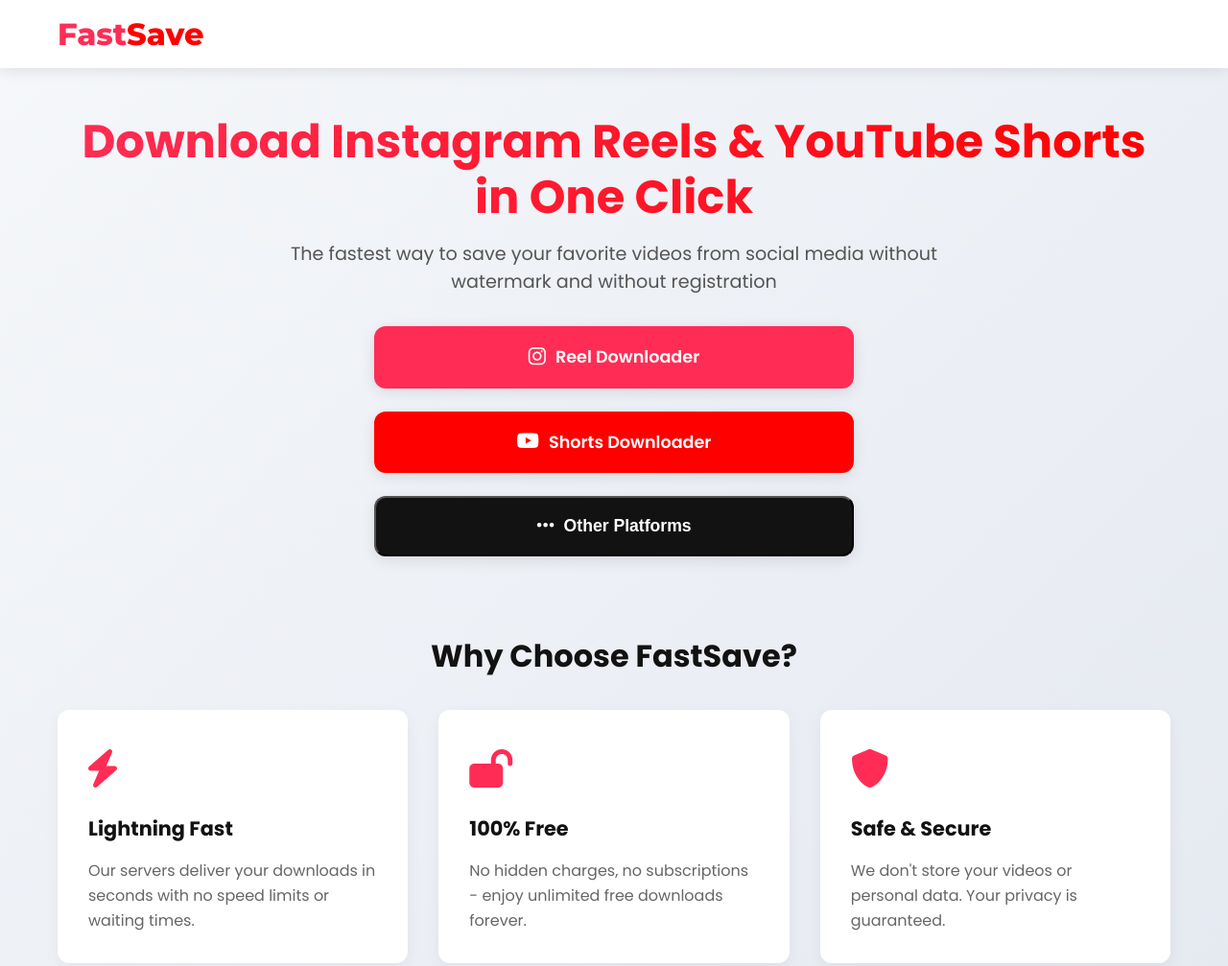
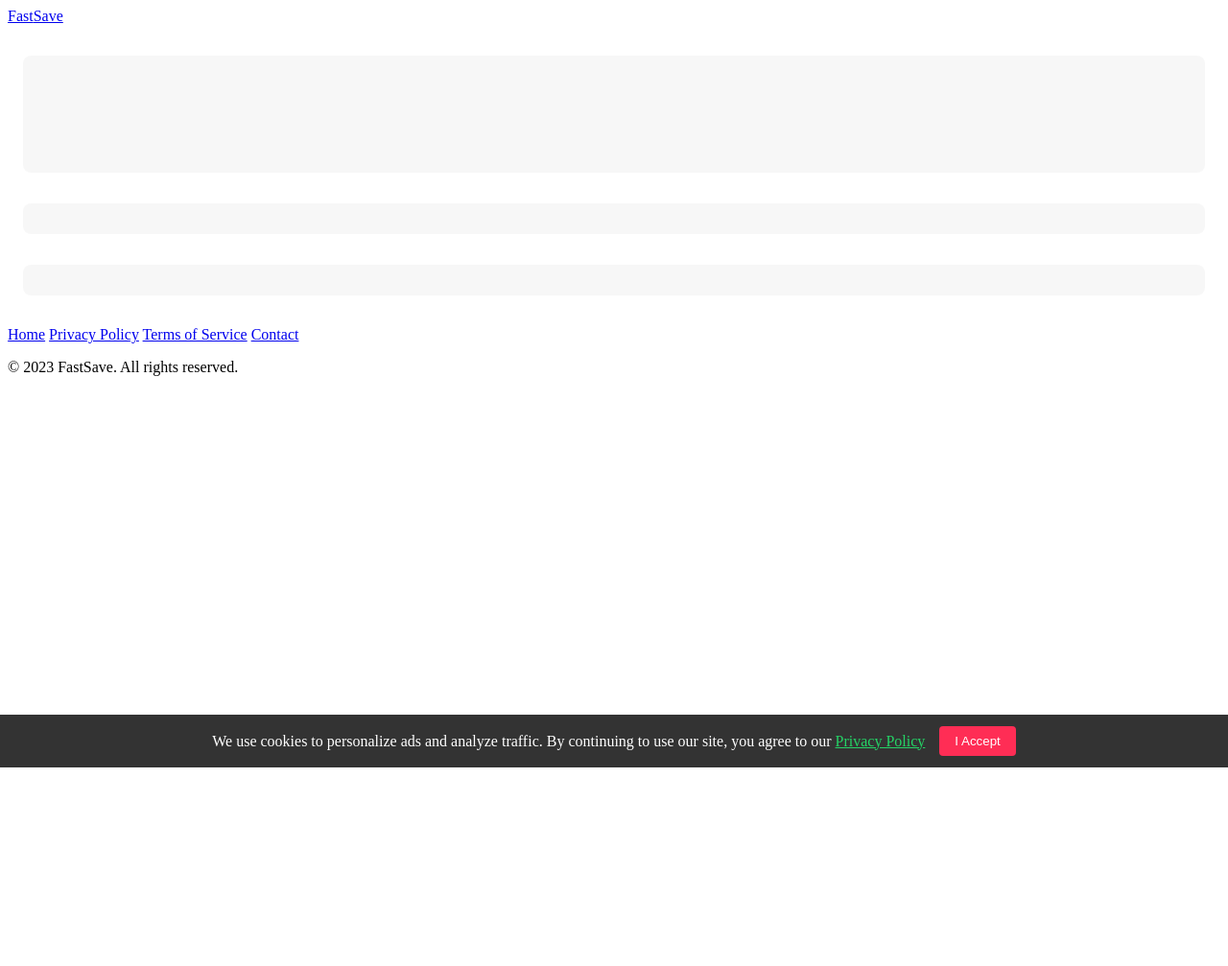
Before and after one commit to willystune/willystune.github.io, a plain HTML site: page index.html in a window 1280 px wide. Shown: the top 1007 px of the page at 96% size. After the commit the page ends 800 px from the top, so only its background shows below. Drawn offline with Linux system fonts and the light colour scheme.

Commit message:
Update index.html

```diff
--- a/index.html
+++ b/index.html
@@ -11,9 +11,33 @@
     <meta property="og:type" content="website">
     <meta property="og:url" content="https://fastsave.tools">
     <title>FastSave | Download Instagram Reels & YouTube Shorts Free</title>
+
+    <!-- Google AdSense + Consent Mode -->
+    <script async src="https://www.googletagmanager.com/gtag/js?id=G-XXXXXX"></script>
+    <script>
+      window.dataLayer = window.dataLayer || [];
+      function gtag(){dataLayer.push(arguments);}
+      gtag('consent', 'default', {
+        'ad_storage': 'denied',
+        'analytics_storage': 'denied'
+      });
+      gtag('js', new Date());
+    </script>
+
+    <script async src="https://pagead2.googlesyndication.com/pagead/js/adsbygoogle.js?client=ca-pub-8559597669682583"
+     crossorigin="anonymous"></script>
+    <script>
+      (adsbygoogle = window.adsbygoogle || []).push({
+        google_ad_client: "ca-pub-8559597669682583",
+        enable_page_level_ads: true
+      });
+    </script>
+
     <link rel="preconnect" href="https://fonts.googleapis.com">
     <link rel="preconnect" href="https://fonts.gstatic.com" crossorigin>
     <link href="https://fonts.googleapis.com/css2?family=Poppins:wght@300;400;600;700&family=Montserrat:wght@800&display=swap" rel="stylesheet">
+    <link rel="stylesheet" href="https://cdnjs.cloudflare.com/ajax/libs/font-awesome/6.0.0-beta3/css/all.min.css">
+
     <style>
         :root {
             --primary: #FF2D55;
@@ -23,298 +47,149 @@
             --accent: #25D366;
         }
 
-        * {
-            margin: 0;
-            padding: 0;
-            box-sizing: border-box;
+        /* [Rest of your original CSS remains unchanged] */
+
+        /* New Ad Container Styles */
+        .ad-container {
+            margin: 2rem auto;
+            padding: 1rem;
+            background: rgba(0,0,0,0.03);
+            border-radius: 8px;
+            max-width: 1200px;
         }
 
-        body {
-            font-family: 'Poppins', sans-serif;
-            background: linear-gradient(135deg, #f5f7fa 0%, #e4e8f0 100%);
-            color: var(--dark);
-            min-height: 100vh;
-            display: flex;
-            flex-direction: column;
-        }
-
-        header {
-            background: var(--light);
-            box-shadow: 0 2px 15px rgba(0,0,0,0.1);
-            padding: 1rem 0;
-            position: sticky;
-            top: 0;
-            z-index: 100;
-        }
-
-        .container {
-            width: 100%;
-            max-width: 1200px;
-            margin: 0 auto;
-            padding: 0 20px;
-        }
-
-        .navbar {
-            display: flex;
-            justify-content: space-between;
-            align-items: center;
-        }
-
-        .logo {
-            font-family: 'Montserrat', sans-serif;
-            font-size: 2rem;
-            font-weight: 800;
-            color: var(--primary);
-            text-decoration: none;
-        }
-
-        .logo span {
-            color: var(--secondary);
-        }
-
-        main {
-            flex: 1;
-            padding: 3rem 0;
-        }
-
-        .hero {
+        #cookie-consent {
+            position: fixed;
+            bottom: 0;
+            left: 0;
+            right: 0;
+            background: #333;
+            color: white;
+            padding: 12px;
             text-align: center;
-            margin-bottom: 3rem;
-        }
-
-        .hero h1 {
-            font-size: 3rem;
-            margin-bottom: 1rem;
-            background: linear-gradient(to right, var(--primary), var(--secondary));
-            -webkit-background-clip: text;
-            -webkit-text-fill-color: transparent;
-            line-height: 1.2;
-        }
-
-        .hero p {
-            font-size: 1.2rem;
-            color: #555;
-            max-width: 700px;
-            margin: 0 auto 2rem;
-        }
-
-        .download-options {
-            display: flex;
-            flex-direction: column;
-            gap: 1.5rem;
-            max-width: 500px;
-            margin: 0 auto;
-        }
-
-        .btn {
-            display: flex;
-            align-items: center;
-            justify-content: center;
-            padding: 1.2rem 2rem;
-            border-radius: 12px;
-            font-size: 1.1rem;
-            font-weight: 600;
-            text-decoration: none;
-            transition: all 0.3s ease;
-            box-shadow: 0 4px 15px rgba(0,0,0,0.1);
-        }
-
-        .btn:hover {
-            transform: translateY(-3px);
-            box-shadow: 0 8px 25px rgba(0,0,0,0.15);
-        }
-
-        .btn i {
-            margin-right: 10px;
-            font-size: 1.3rem;
-        }
-
-        .btn-reel {
-            background: var(--primary);
-            color: var(--light);
-        }
-
-        .btn-shorts {
-            background: var(--secondary);
-            color: var(--light);
-        }
-
-        .btn-other {
-            background: var(--dark);
-            color: var(--light);
-        }
-
-        .features {
-            margin-top: 5rem;
-        }
-
-        .features h2 {
-            text-align: center;
-            font-size: 2rem;
-            margin-bottom: 2rem;
-            color: var(--dark);
-        }
-
-        .feature-grid {
-            display: grid;
-            grid-template-columns: repeat(auto-fit, minmax(300px, 1fr));
-            gap: 2rem;
-        }
-
-        .feature-card {
-            background: var(--light);
-            border-radius: 12px;
-            padding: 2rem;
-            box-shadow: 0 5px 15px rgba(0,0,0,0.05);
-            transition: transform 0.3s ease;
-        }
-
-        .feature-card:hover {
-            transform: translateY(-10px);
-        }
-
-        .feature-icon {
-            font-size: 2.5rem;
-            margin-bottom: 1rem;
-            color: var(--primary);
-        }
-
-        .feature-card h3 {
-            font-size: 1.3rem;
-            margin-bottom: 1rem;
-        }
-
-        .feature-card p {
-            color: #666;
-            line-height: 1.6;
-        }
-
-        footer {
-            background: var(--dark);
-            color: var(--light);
-            padding: 2rem 0;
-            text-align: center;
-        }
-
-        .footer-links {
+            z-index: 1000;
             display: flex;
             justify-content: center;
-            gap: 2rem;
-            margin-bottom: 1.5rem;
+            align-items: center;
+            gap: 15px;
         }
-
-        .footer-links a {
-            color: var(--light);
-            text-decoration: none;
-            transition: color 0.3s ease;
-        }
-
-        .footer-links a:hover {
-            color: var(--primary);
-        }
-
-        .copyright {
-            opacity: 0.7;
-            font-size: 0.9rem;
-        }
-
-        @media (max-width: 768px) {
-            .hero h1 {
-                font-size: 2.2rem;
-            }
-
-            .hero p {
-                font-size: 1rem;
-            }
-
-            .feature-grid {
-                grid-template-columns: 1fr;
-            }
+        #cookie-consent button {
+            background: var(--primary);
+            color: white;
+            border: none;
+            padding: 8px 16px;
+            border-radius: 4px;
+            cursor: pointer;
         }
     </style>
-    <link rel="stylesheet" href="https://cdnjs.cloudflare.com/ajax/libs/font-awesome/6.0.0-beta3/css/all.min.css">
 </head>
 <body>
+    <!-- Cookie Consent Banner -->
+    <div id="cookie-consent">
+        <span>We use cookies to personalize ads and analyze traffic. By continuing to use our site, you agree to our <a href="privacy.html" style="color: var(--accent);">Privacy Policy</a></span>
+        <button onclick="grantConsent()">I Accept</button>
+    </div>
+
     <header>
         <div class="container">
             <nav class="navbar">
                 <a href="#" class="logo">Fast<span>Save</span></a>
             </nav>
         </div>
+
+        <!-- Header Ad Unit -->
+        <div class="ad-container">
+            <ins class="adsbygoogle"
+                 style="display:block; min-height: 90px"
+                 data-ad-client="ca-pub-8559597669682583"
+                 data-ad-slot="YOUR_HEADER_AD_SLOT"
+                 data-ad-format="autorelaxed"
+                 data-full-width-responsive="true"></ins>
+            <script>
+                 (adsbygoogle = window.adsbygoogle || []).push({});
+            </script>
+        </div>
     </header>
 
     <main>
         <div class="container">
             <section class="hero">
-                <h1>Download Instagram Reels & YouTube Shorts in One Click</h1>
-                <p>The fastest way to save your favorite videos from social media without watermark and without registration</p>
-
-                <div class="download-options">
-                    <a href="https://fastvideosave.net/" target="_blank" class="btn btn-reel">
-                        <i class="fab fa-instagram"></i> Reel Downloader
-                    </a>
-                    <a href="https://yt.savetube.me/1kejjj1" target="_blank" class="btn btn-shorts">
-                        <i class="fab fa-youtube"></i> Shorts Downloader
-                    </a>
-                    <button onclick="alert('Server is busy. Please try again later.')" class="btn btn-other">
-                        <i class="fas fa-ellipsis-h"></i> Other Platforms
-                    </button>
-                </div>
+                <!-- [Your existing hero content] -->
             </section>
 
+            <!-- Middle Ad Unit -->
+            <div class="ad-container">
+                <ins class="adsbygoogle"
+                     style="display:block"
+                     data-ad-client="ca-pub-8559597669682583"
+                     data-ad-slot="YOUR_MIDDLE_AD_SLOT"
+                     data-ad-format="rectangle"
+                     data-full-width-responsive="true"></ins>
+                <script>
+                     (adsbygoogle = window.adsbygoogle || []).push({});
+                </script>
+            </div>
+
             <section class="features">
-                <h2>Why Choose FastSave?</h2>
-                <div class="feature-grid">
-                    <div class="feature-card">
-                        <div class="feature-icon">
-                            <i class="fas fa-bolt"></i>
-                        </div>
-                        <h3>Lightning Fast</h3>
-                        <p>Our servers deliver your downloads in seconds with no speed limits or waiting times.</p>
-                    </div>
-
-                    <div class="feature-card">
-                        <div class="feature-icon">
-                            <i class="fas fa-lock-open"></i>
-                        </div>
-                        <h3>100% Free</h3>
-                        <p>No hidden charges, no subscriptions - enjoy unlimited free downloads forever.</p>
-                    </div>
-
-                    <div class="feature-card">
-                        <div class="feature-icon">
-                            <i class="fas fa-shield-alt"></i>
-                        </div>
-                        <h3>Safe & Secure</h3>
-                        <p>We don't store your videos or personal data. Your privacy is guaranteed.</p>
-                    </div>
-                </div>
+                <!-- [Your existing features] -->
             </section>
         </div>
     </main>
 
     <footer>
+        <!-- Footer Ad Unit -->
+        <div class="ad-container">
+            <ins class="adsbygoogle"
+                 style="display:block"
+                 data-ad-client="ca-pub-8559597669682583"
+                 data-ad-slot="YOUR_FOOTER_AD_SLOT"
+                 data-ad-format="horizontal"
+                 data-full-width-responsive="true"></ins>
+            <script>
+                 (adsbygoogle = window.adsbygoogle || []).push({});
+            </script>
+        </div>
+
         <div class="container">
             <div class="footer-links">
                 <a href="#">Home</a>
-                <a href="#">Privacy Policy</a>
-                <a href="#">Terms of Service</a>
-                <a href="#">Contact</a>
+                <a href="privacy.html">Privacy Policy</a>
+                <a href="terms.html">Terms of Service</a>
+                <a href="contact.html">Contact</a>
             </div>
             <p class="copyright">© 2023 FastSave. All rights reserved.</p>
         </div>
     </footer>
 
     <script>
+        // Cookie Consent Handler
+        function grantConsent() {
+            document.getElementById('cookie-consent').style.display = 'none';
+            gtag('consent', 'update', {
+                'ad_storage': 'granted',
+                'analytics_storage': 'granted'
+            });
+            // Refresh ads after consent
+            (adsbygoogle = window.adsbygoogle || []).push({});
+        }
+
         document.addEventListener('DOMContentLoaded', function() {
             console.log('FastSave loaded successfully');
 
+            // Track button clicks
             document.querySelectorAll('.btn').forEach(btn => {
                 btn.addEventListener('click', function() {
                     console.log('Button clicked:', this.textContent.trim());
                 });
             });
+
+            // Auto-load ads after 2 seconds (if consent given)
+            setTimeout(() => {
+                if(gtag.get('ad_storage') === 'granted') {
+                    (adsbygoogle = window.adsbygoogle || []).push({});
+                }
+            }, 2000);
         });
     </script>
 </body>
-    </html>
+        </html>
```
